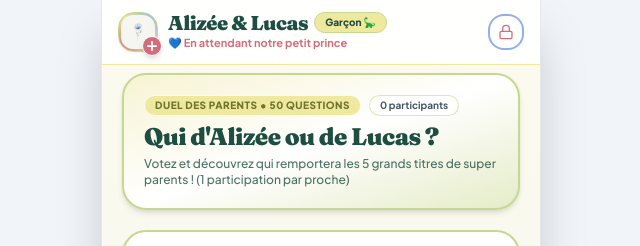
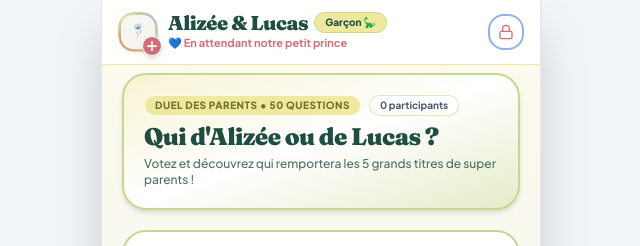
Before and after one commit to celiamen92240/bebe-alizee-lucas, a React (Vite) app in the folder frontend/: page / in a window 1280 px wide. Both pictures are taken after a click on the button "Quizz". Shown: the top 246 px of the page, without its empty margins (319-959 px from the left). Built offline with nearby package versions, Linux system fonts and the light colour scheme; no server answers; the HTML template or start-up script is replaced by a standard one; a web font is replaced by a local one.

Commit message:
Quiz: Retrait de la phrase 1 participation par proche

```diff
--- a/frontend/src/views/QuizView.jsx
+++ b/frontend/src/views/QuizView.jsx
@@ -232,7 +232,7 @@ export default function QuizView() {
             Qui d'Alizée ou de Lucas ?
           </h2>
           <p className="text-xs text-[#1E4E42]/80 font-medium">
-            Votez et découvrez qui remportera les 5 grands titres de super parents ! (1 participation par proche)
+            Votez et découvrez qui remportera les 5 grands titres de super parents !
           </p>
         </div>
       </div>
```
Also changed, not shown: 2 other files (tests, documents, lock files or other folders).
